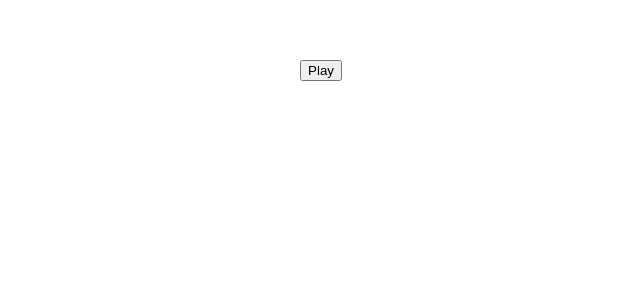
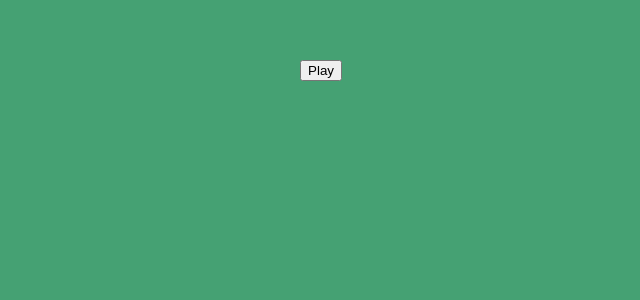
Before and after one commit to LucasHiago/vue-tien-len, a Vue app: page /#/ in a window 1280 px wide. Shown: the top 300 px of the page, without its empty margins (319-959 px from the left). Built offline with nearby package versions, Linux system fonts and the light colour scheme.

Commit message:
changed BG color to green

```diff
--- a/src/App.vue
+++ b/src/App.vue
@@ -11,6 +11,10 @@ export default {
 </script>
 
 <style>
+html, body {
+  background-color: #45A173;
+}
+
 #app {
   font-family: 'Avenir', Helvetica, Arial, sans-serif;
   -webkit-font-smoothing: antialiased;
```
